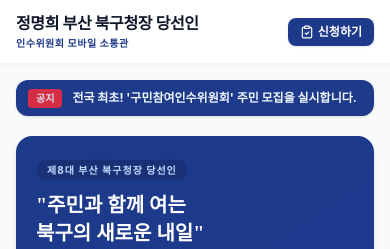
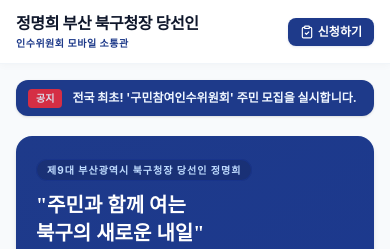
Before and after one commit to aiu144346/bukguMHJ, a React (Vite) app: page / in a window 390 px wide. Shown: the top 249 px of the page. Built offline with nearby package versions, Linux system fonts and the light colour scheme; a web font is replaced by a local one.

Commit message:
update: change mobile badge to 제9대 부산광역시 북구청장 당선인 정명희

```diff
--- a/src/components/MobileAppLayout.tsx
+++ b/src/components/MobileAppLayout.tsx
@@ -179,7 +179,7 @@ export default function MobileAppLayout() {
               <div className="absolute right-0 bottom-0 opacity-15 pointer-events-none">
                 <Compass className="h-32 w-32 translate-x-6 translate-y-6" />
               </div>
-              <span className="text-[10px] font-bold tracking-widest text-blue-200 uppercase bg-blue-950/40 px-2.5 py-1 rounded-full border border-blue-800/30">제8대 부산 북구청장 당선인</span>
+              <span className="text-[10px] font-bold tracking-widest text-blue-200 uppercase bg-blue-950/40 px-2.5 py-1 rounded-full border border-blue-800/30">제9대 부산광역시 북구청장 당선인 정명희</span>
               <h2 className="text-xl font-black mt-3 leading-snug" style={{ fontFamily: "'Gowun Batang', serif" }}>
                 "주민과 함께 여는<br />북구의 새로운 내일"
               </h2>
```
